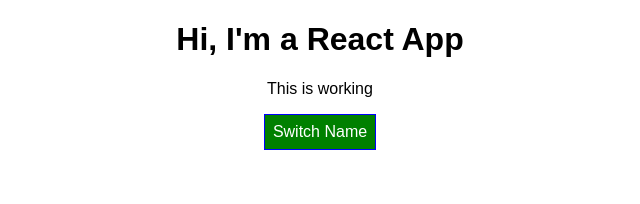
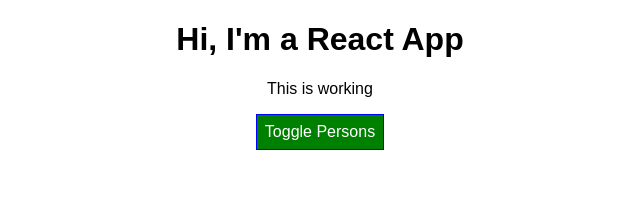
Before and after one commit to alexpich/react-complete-practice, a React (Create React App) app: page / in a window 1280 px wide. Shown: the top 204 px of the page, without its empty margins (320-960 px from the left). Built offline with nearby package versions, Linux system fonts and the light colour scheme.

Commit message:
Dynamic sstyled components

```diff
--- a/src/App.js
+++ b/src/App.js
@@ -1,6 +1,21 @@
 import React, { Component } from "react";
+import styled from "styled-components";
+
 import "./App.css";
 import Person from "./Person/Person";
+
+const StyledButton = styled.button`
+  background-color: ${(props) => (props.myAlt ? "red" : "green")};
+  color: white;
+  font: inherit;
+  border: 1px solid blue;
+  padding: 8px;
+  cursor: pointer;
+  &:hover {
+    background-color: ${(props) => (props.myAlt ? "salmon" : "lightgreen")};
+    color: black;
+  }
+`;
 
 class App extends Component {
   state = {
@@ -77,11 +92,11 @@
           })}
         </div>
       );
-      style.backgroundColor = "red";
-      style[":hover"] = {
-        backgroundColor: "salmon",
-        color: "black",
-      };
+      // style.backgroundColor = "red";
+      // style[":hover"] = {
+      //   backgroundColor: "salmon",
+      //   color: "black",
+      // };
     }
 
     const classes = [];
@@ -96,12 +111,12 @@
       <div className="App">
         <h1>Hi, I'm a React App</h1>
         <p className={classes.join(" ")}>This is working</p>
-        <button
-          style={style}
+        <StyledButton
+          myAlt={this.state.showPersons}
           onClick={() => this.togglePersonsHandler("Alex!!")}
         >
-          Switch Name
-        </button>
+          Toggle Persons
+        </StyledButton>
         {persons}
       </div>
     );
```
Also changed, not shown: src/Person/Person.js (+0 -10 lines).
